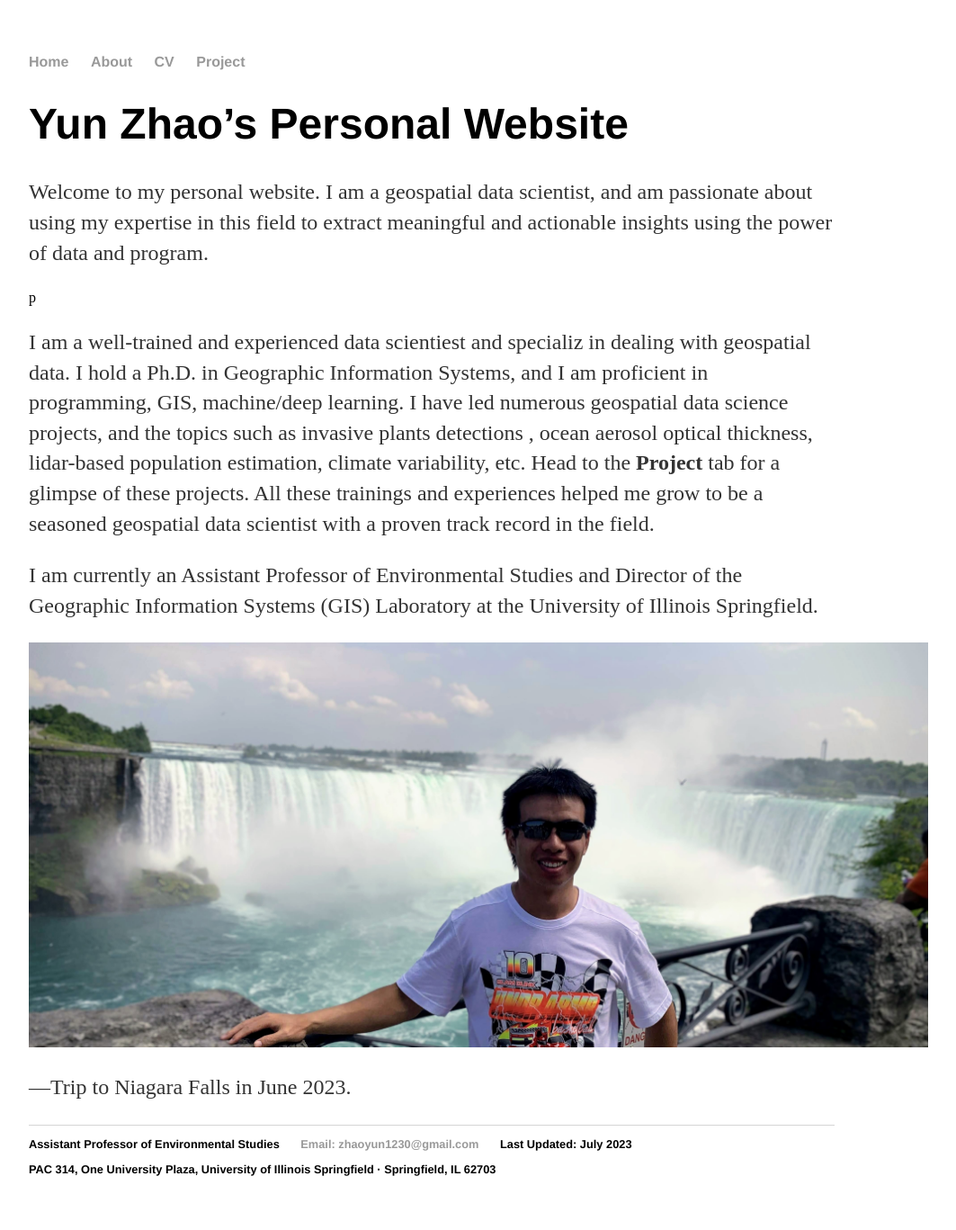
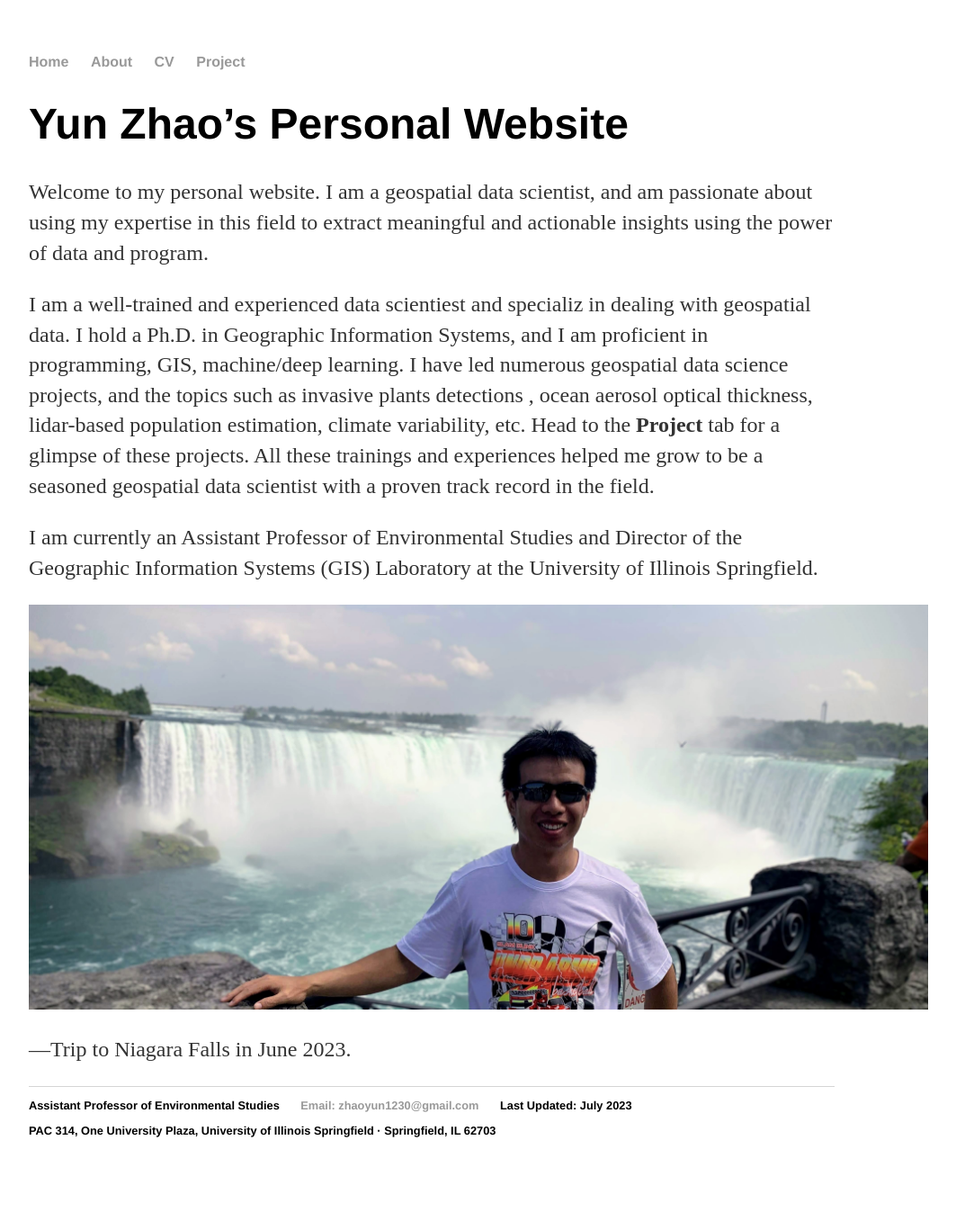
Before and after one commit to yun-zhao/yun-zhao.github.io, a Jekyll site: the page built from index.html, in a window 1280 px wide. Shown: the whole page at 90% size, without its empty margins (160-1223 px from the left). Built offline with Jekyll 4.4.1, drawn with Linux system fonts in a browser that asks for light colours; after the commit the page ends 1324 px from its top, so only the background shows below that.

Commit message:
Update index.html

```diff
--- a/index.html
+++ b/index.html
@@ -4,11 +4,13 @@ title: Yun Zhao, Geospatial Data Scientist
 ---
 <div class="blurb">
 	<h1>Yun Zhao’s Personal Website</h1>
-	<p>Welcome to my personal website.  I am a geospatial data scientist, and am passionate about using my expertise in this field to extract meaningful and actionable insights using the power of data and program.  </p>p
+	<p>Welcome to my personal website.  I am a geospatial data scientist, and am passionate about using my expertise in this field to extract meaningful and actionable insights using the power of data and program.  </p>
 	<p>I am a well-trained and experienced data scientiest and specializ in dealing with geospatial data.  I hold a Ph.D. in Geographic Information Systems, and I am proficient in programming, GIS, machine/deep learning.  I have led numerous geospatial data science projects, and the topics such as invasive plants detections , ocean aerosol optical thickness, lidar-based population estimation, climate variability, etc. Head to the <strong>Project</strong> tab for a glimpse of these projects. All these trainings and experiences helped me grow to be a seasoned geospatial data scientist with a proven track record in the field. </p>
 	<p>I am currently an Assistant Professor of Environmental Studies and Director of the Geographic Information Systems (GIS) Laboratory at the University of Illinois Springfield.  </p>
 </div>
 <!-- <em>A Touch of Evil</em> Don't trust me. <a href="/about">Read more about my life...</a>-->
-<img src=HomePage.jpg alt=“Home Page Image” style="width:1000px;height:450px;">
 
+<div style="text-align:center">
+  <img src=HomePage.jpg alt=“Home Page Image” alt="Description of the image" width="1000">
+</div>
 <p>—Trip to Niagara Falls in June 2023.
```
